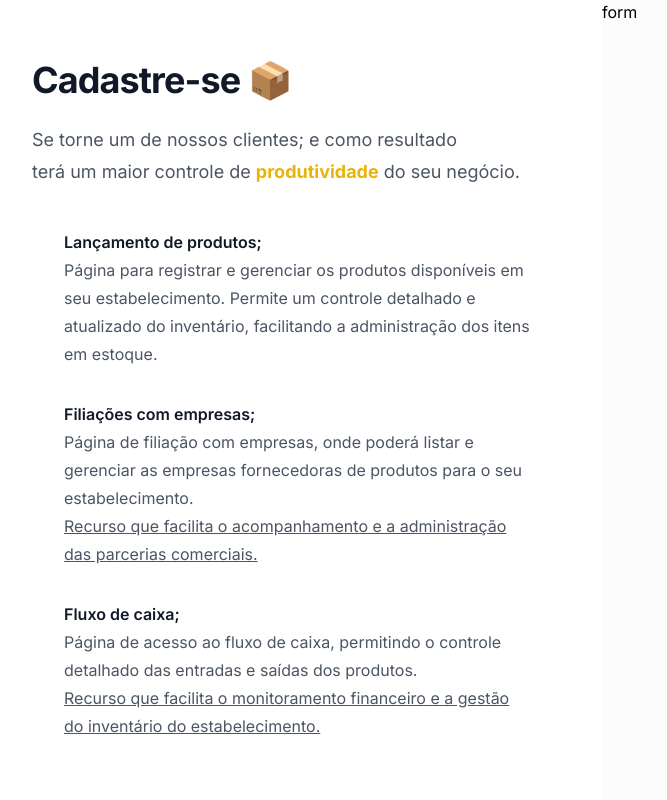
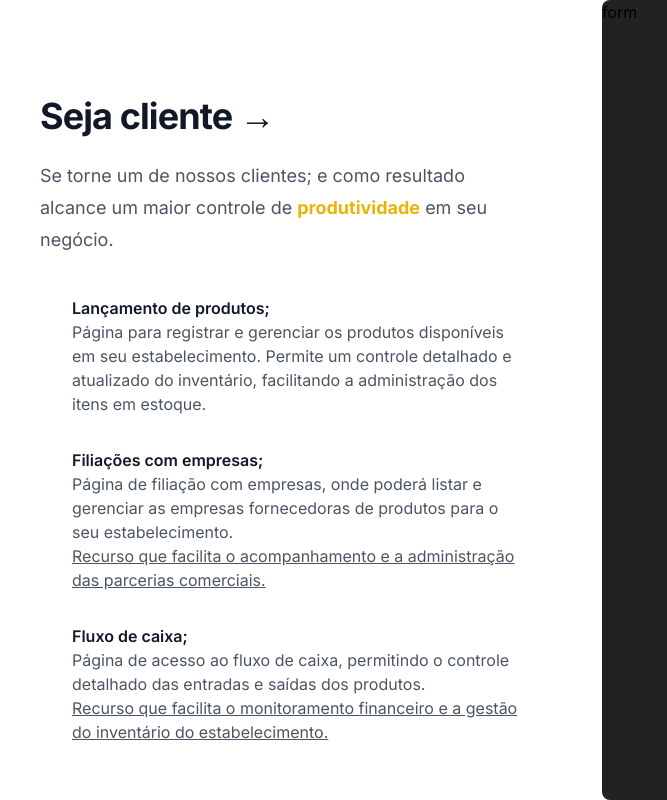
Before and after one commit to erickwnilton/guest, a Next.js app: page /newClient in a window 1280 px wide. Shown: the whole page, without its empty margins (38-705 px from the left). Built offline with nearby package versions, Linux system fonts and the light colour scheme.

Commit message:
change registration page

```diff
--- a/app/newClient/page.tsx
+++ b/app/newClient/page.tsx
@@ -2,20 +2,20 @@ import { FormNewClient } from "@/components/formNewClient";
 
 export default function NewClient() {
   return (
-    <section className="flex w-screen h-screen bg-white">
-      <div className="flex w-[50%]">
-        <div className="m-auto w-[500px] h-[full]">
-          <h1 className="text-3xl font-bold tracking-tight text-gray-900 sm:text-4xl">
-            Cadastre-se 📦
+    <section className="block w-screen h-screen bg-white md:flex">
+      <div className="flex w-full lg:w-[50%]">
+        <div className="m-auto w-[500px] h-[200px] lg:h-auto p-2">
+          <h1 className="text-4xl mt-10 text-center font-bold tracking-tight text-gray-900 md:text-left sm:text-4xl">
+            Seja cliente <span>→</span>
           </h1>
-          <p className="mt-6 text-lg leading-8 text-gray-600">
+          <p className="mt-6 text-sm text-center md:text-lg md:text-left lg:leading-8 text-gray-600">
             Se torne um de nossos clientes; e como resultado <br />
-            terá um maior controle de{" "}
-            <strong className="text-yellow-500">produtividade</strong> do seu
+            alcance um maior controle de{" "}
+            <strong className="text-yellow-500">produtividade</strong> em seu
             negócio.
           </p>
-          <div className="pl-8">
-            <ul className="mt-10 max-w-xl space-y-8 text-base leading-7 text-gray-600">
+          <div className="hidden pl-8 lg:flex">
+            <ul className="mt-10 max-w-xl space-y-8 text-sm md:text-base leading-7 text-gray-600">
               <li>
                 <strong className="inline font-semibold text-gray-900">
                   Lançamento de produtos;
@@ -58,7 +58,7 @@ export default function NewClient() {
           </div>
         </div>
       </div>
-      <div className="w-[50%] bg-[#fcfcfc]">
+      <div className="w-full h-auto lg:w-[50%] rounded-lg md:rounded-none md:rounded-l-lg bg-[#0c0c0ce7]">
         <FormNewClient />
       </div>
     </section>
```
